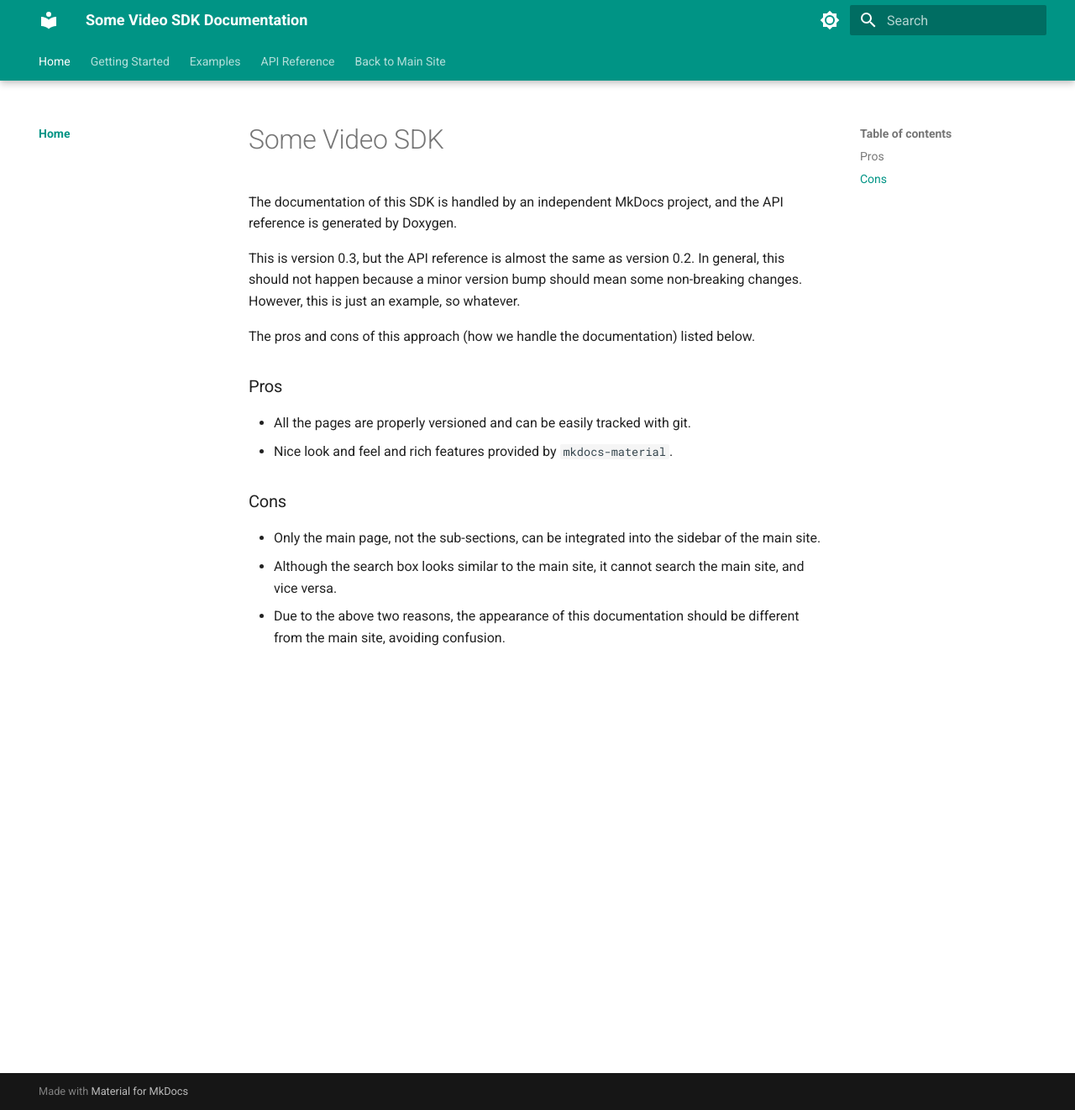
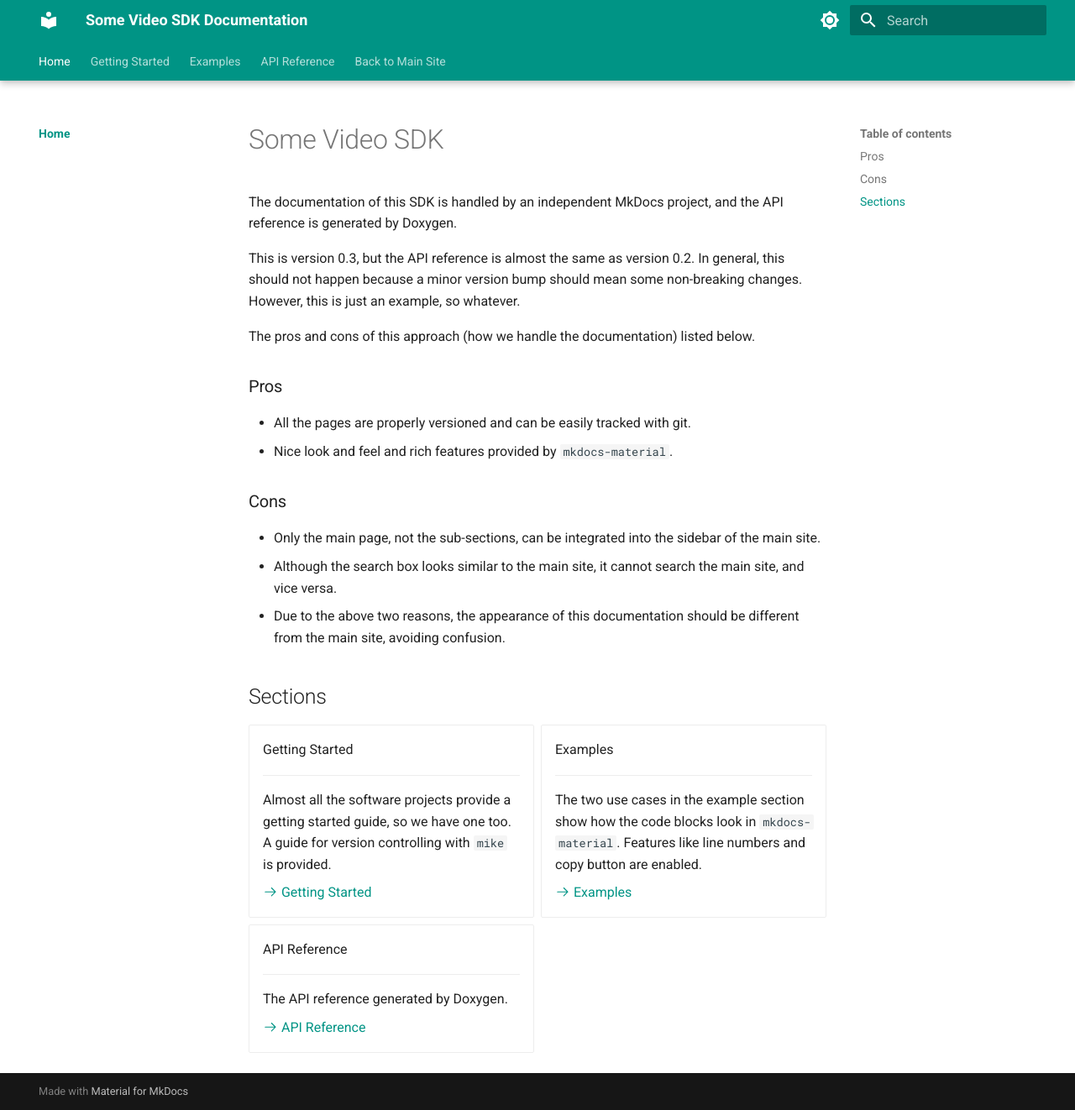
Before and after one commit to avermedia-hanson/some-video-sdk, an MkDocs documentation site: the page built from docs/index.md, in a window 1280 px wide and 1322 px high. Shown: the whole window at 84% size. Built offline with MkDocs 1.6.1 and Material for MkDocs 9.7.7, drawn with Linux system fonts in a browser that asks for light colours; the version menu is left out.

Commit message:
feat: update the main page
Add cards for the sections

```diff
--- a/docs/index.md
+++ b/docs/index.md
@@ -16,3 +16,36 @@ The pros and cons of this approach (how we handle the documentation) listed belo
 - Only the main page, not the sub-sections, can be integrated into the sidebar of the main site.
 - Although the search box looks similar to the main site, it cannot search the main site, and vice versa.
 - Due to the above two reasons, the appearance of this documentation should be different from the main site, avoiding confusion.
+
+## Sections
+
+<div class="grid cards" markdown>
+
+-   Getting Started
+
+    ---
+
+    Almost all the software projects provide a getting started guide, so we have one too.
+    A guide for version controlling with `mike` is provided.
+
+    [:octicons-arrow-right-24: Getting Started](getting-started.md)
+
+-   Examples
+
+    ---
+
+    The two use cases in the example section show how the code blocks look in `mkdocs-material`.
+    Features like line numbers and copy button are enabled.
+
+    [:octicons-arrow-right-24: Examples](examples/index.md)
+
+-   API Reference
+
+    ---
+
+    The API reference generated by Doxygen.
+
+    [:octicons-arrow-right-24: API Reference](api/index.html)
+
+
+</div>
```
